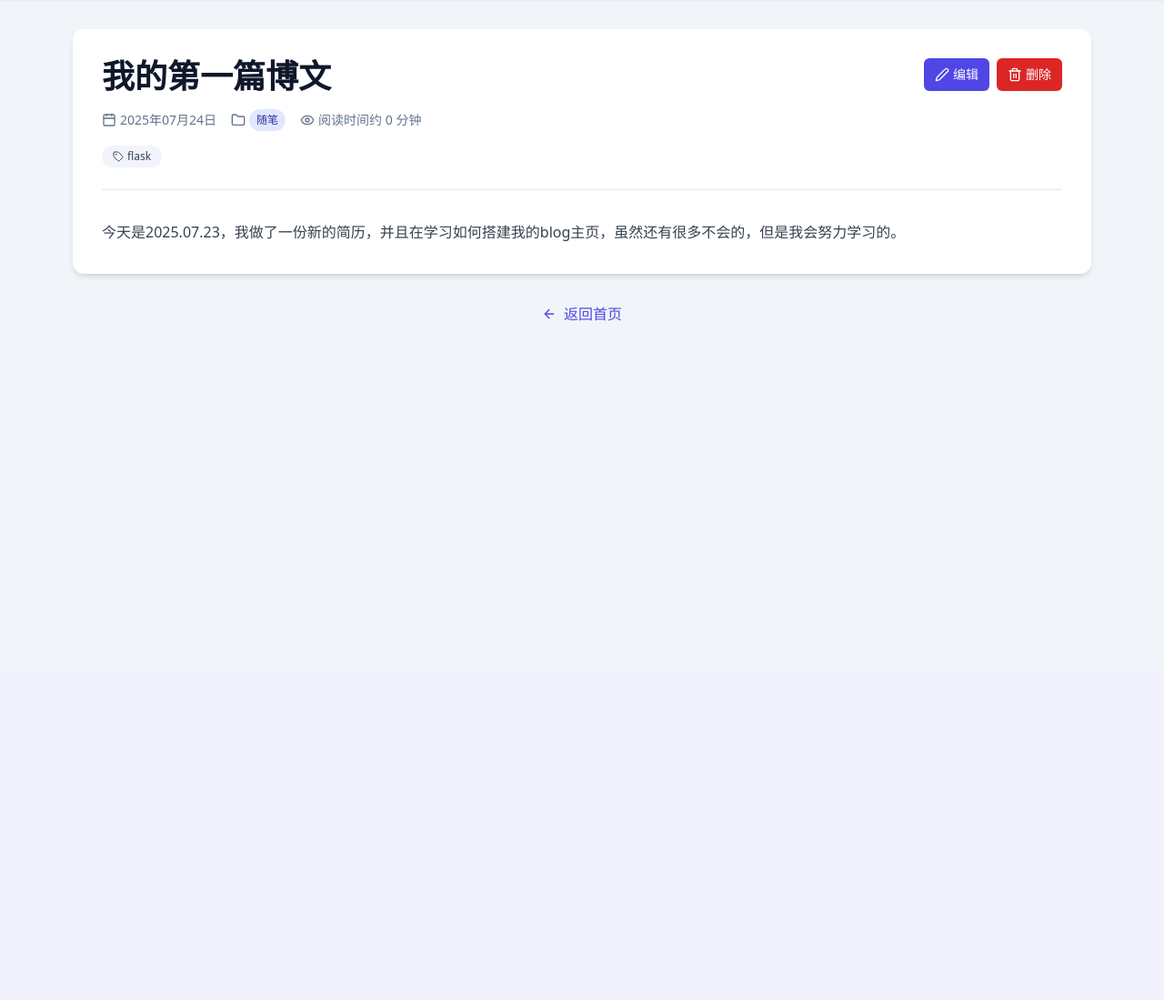
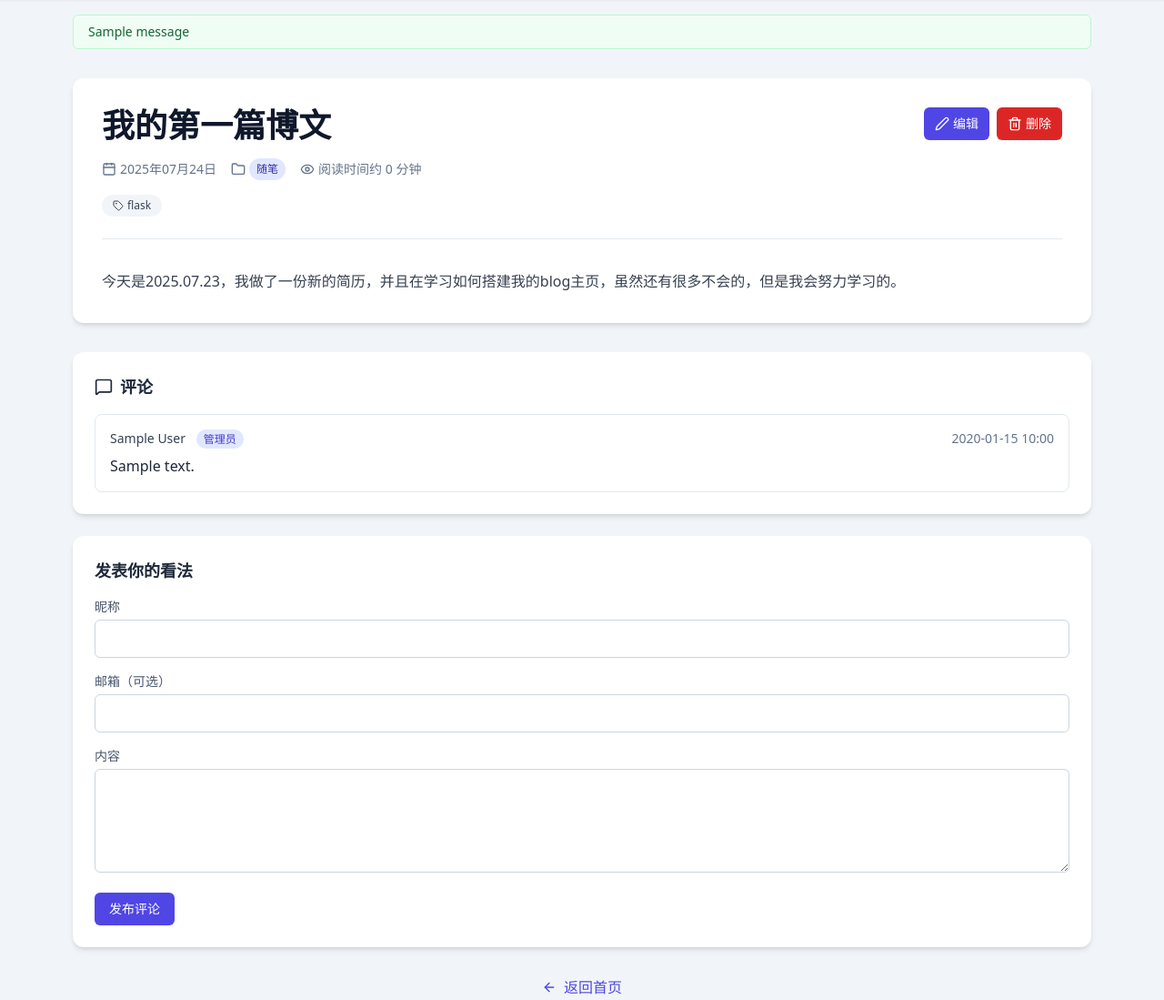
Before and after one commit to tutou2356/flask_blog, a Flask app: page /post/1 in a window 1280 px wide. Shown: the part 64-1163 px from the top of the page at 91% size. Before the commit the page ends 417 px from the top, so only its background shows below. Run offline with Flask 3, Linux system fonts and the light colour scheme; data comes from the database, SQL or seed files in the repository; tables that the repository leaves empty hold one stand-in row (values such as "Sample post"); one stand-in notice (Sample message) is shown; some libraries are stand-ins or nearby versions.

Commit message:
增加了访问记录和评论功能

```diff
--- a/app_blog.py
+++ b/app_blog.py
@@ -21,6 +21,74 @@ app.config['ADMIN_PASSWORD'] = os.getenv('ADMIN_PASSWORD', 'admin123')
 app.config['PERMANENT_SESSION_LIFETIME'] = timedelta(minutes=30)
 
 db = SQLAlchemy(app)
+
+# ---- 新增：访客与评论模型 ----
+class Visit(db.Model):
+    id = db.Column(db.Integer, primary_key=True)
+    path = db.Column(db.String(255), nullable=False)
+    method = db.Column(db.String(10), default='GET')
+    ip = db.Column(db.String(64))
+    user_agent = db.Column(db.Text)
+    referrer = db.Column(db.Text)
+    created_at = db.Column(db.DateTime, default=datetime.utcnow)
+    post_id = db.Column(db.Integer)
+
+    def __repr__(self):
+        return f'<Visit {self.ip} {self.path}>'
+
+class Comment(db.Model):
+    id = db.Column(db.Integer, primary_key=True)
+    post_id = db.Column(db.Integer, db.ForeignKey('post.id'), nullable=False)
+    author_name = db.Column(db.String(80), nullable=False)
+    author_email = db.Column(db.String(120))
+    content = db.Column(db.Text, nullable=False)
+    is_admin = db.Column(db.Boolean, default=False)
+    ip = db.Column(db.String(64))
+    created_at = db.Column(db.DateTime, default=datetime.utcnow)
+
+    def __repr__(self):
+        return f'<Comment {self.author_name} on {self.post_id}>'
+
+# 初始化数据库表（首次请求时）
+@app.before_first_request
+def create_tables():
+    try:
+        db.create_all()
+    except Exception as e:
+        print(f"创建表时出错: {e}")
+
+# 简单的评论限流（内存，进程内）
+last_comment_time_by_ip = {}
+
+# 记录访客访问
+@app.before_request
+def log_visit():
+    try:
+        # 跳过静态资源和管理登录提交等不必要记录
+        path = request.path or '/'
+        if any([
+            path.startswith('/static'),
+            path.startswith('/favicon'),
+            path.startswith('/admin/login') and request.method == 'POST'
+        ]):
+            return
+        ip = request.environ.get('HTTP_X_FORWARDED_FOR', request.environ.get('REMOTE_ADDR', ''))
+        ua = request.user_agent.string if request.user_agent else ''
+        ref = request.referrer
+        post_id = None
+        # 如果是文章详情页，尝试解析 post_id
+        if path.startswith('/post/'):
+            try:
+                post_id = int(path.split('/')[-1])
+            except Exception:
+                post_id = None
+        v = Visit(path=path, method=request.method, ip=ip, user_agent=ua, referrer=ref, post_id=post_id)
+        db.session.add(v)
+        # 不在这里 commit，以减少写入频率；但为简单起见仍 commit
+        db.session.commit()
+    except Exception as e:
+        # 不因日志失败影响主流程
+        print(f"记录访问失败: {e}")
 
 # IP锁定存储 (重启后清空)
 failed_attempts = {}
@@ -141,7 +209,69 @@ def post(id):
         # 降级处理
         html_content = markdown.markdown(post.content)
 
-    return render_template('post.html', post=post, content_html=html_content)
+    comments = Comment.query.filter_by(post_id=post.id).order_by(Comment.created_at.asc()).all()
+    return render_template('post.html', post=post, content_html=html_content, comments=comments)
+
+@app.route('/post/<int:id>/comment', methods=['POST'])
+def add_comment(id):
+    post = Post.query.get_or_404(id)
+    ip = request.environ.get('HTTP_X_FORWARDED_FOR', request.environ.get('REMOTE_ADDR', ''))
+
+    # 简单限流：同一IP 30秒内只允许一次
+    now = datetime.utcnow()
+    last = last_comment_time_by_ip.get(ip)
+    if last and (now - last).total_seconds() < 30:
+        flash('评论过于频繁，请稍后再试。', 'error')
+        return redirect(url_for('post', id=post.id))
+
+    content = (request.form.get('content') or '').strip()
+    if not content:
+        flash('评论内容不能为空。', 'error')
+        return redirect(url_for('post', id=post.id))
+
+    if session.get('admin_logged_in'):
+        author_name = '管理员'
+        author_email = None
+        is_admin = True
+    else:
+        author_name = (request.form.get('name') or '').strip()
+        author_email = (request.form.get('email') or '').strip()
+        is_admin = False
+        if not author_name:
+            flash('昵称不能为空。', 'error')
+            return redirect(url_for('post', id=post.id))
+
+    comment = Comment(
+        post_id=post.id,
+        author_name=author_name,
+        author_email=author_email if not session.get('admin_logged_in') else None,
+        content=content,
+        is_admin=is_admin,
+        ip=ip,
+    )
+    db.session.add(comment)
+    db.session.commit()
+
+    last_comment_time_by_ip[ip] = now
+
+    flash('评论已发布！', 'success')
+    return redirect(url_for('post', id=post.id) + '#comments')
+
+@app.route('/comment/<int:comment_id>/delete', methods=['POST'])
+@admin_required
+def delete_comment(comment_id):
+    c = Comment.query.get_or_404(comment_id)
+    post_id = c.post_id
+    db.session.delete(c)
+    db.session.commit()
+    flash('评论已删除。', 'info')
+    return redirect(url_for('post', id=post_id) + '#comments')
+
+@app.route('/admin/visits')
+@admin_required
+def admin_visits():
+    visits = Visit.query.order_by(Visit.id.desc()).limit(200).all()
+    return render_template('visits.html', visits=visits)
 
 @app.route('/create', methods=('GET', 'POST'))
 @admin_required
--- a/templates/base.html
+++ b/templates/base.html
@@ -217,7 +217,11 @@
                                     <i data-lucide="chevron-down" class="w-3 h-3"></i>
                                 </button>
                                 <!-- 下拉菜单 -->
-                                <div class="absolute right-0 mt-2 w-32 bg-white rounded-md shadow-lg border border-slate-200 opacity-0 invisible group-hover:opacity-100 group-hover:visible transition-all duration-200 z-20">
+                                <div class="absolute right-0 mt-2 w-40 bg-white rounded-md shadow-lg border border-slate-200 opacity-0 invisible group-hover:opacity-100 group-hover:visible transition-all duration-200 z-20">
+                                    <a href="{{ url_for('admin_visits') }}" class="block px-4 py-2 text-sm text-slate-700 hover:bg-slate-50 rounded-md">
+                                        <i data-lucide="bar-chart-3" class="inline-block w-3 h-3 mr-2"></i>
+                                        访问记录
+                                    </a>
                                     <a href="{{ url_for('admin_logout') }}" class="block px-4 py-2 text-sm text-slate-700 hover:bg-slate-50 rounded-md">
                                         <i data-lucide="log-out" class="inline-block w-3 h-3 mr-2"></i>
                                         登出
@@ -236,6 +240,25 @@
             </div>
         </div>
     </nav>
+
+    <!-- 全局消息提示 -->
+    <div class="max-w-6xl mx-auto px-4 mt-4 space-y-2">
+        {% with messages = get_flashed_messages(with_categories=true) %}
+        {% if messages %}
+            {% for category, message in messages %}
+            {% set color = 'bg-indigo-50 text-indigo-800 border-indigo-200' %}
+            {% if category == 'error' %}
+                {% set color = 'bg-red-50 text-red-800 border-red-200' %}
+            {% elif category == 'success' %}
+                {% set color = 'bg-green-50 text-green-800 border-green-200' %}
+            {% elif category == 'info' %}
+                {% set color = 'bg-blue-50 text-blue-800 border-blue-200' %}
+            {% endif %}
+            <div class="border rounded-md px-4 py-2 text-sm {{ color }}">{{ message }}</div>
+            {% endfor %}
+        {% endif %}
+        {% endwith %}
+    </div>
 
     <!-- 检查是否有 content block，如果有就使用单列布局 -->
     {% if self.content() %}
--- a/templates/post.html
+++ b/templates/post.html
@@ -65,6 +65,64 @@
         </div>
     </article>
 
+    <!-- 评论区域 -->
+    <section id="comments" class="mt-8">
+        <div class="bg-white p-6 rounded-xl shadow-md">
+            <h3 class="text-lg font-bold text-slate-800 flex items-center">
+                <i data-lucide="message-square" class="w-5 h-5 mr-2"></i>
+                评论
+            </h3>
+            {% if comments %}
+            <ul class="space-y-4 mt-4">
+                {% for c in comments %}
+                <li class="border border-slate-200 rounded-lg p-4">
+                    <div class="flex items-center justify-between text-sm text-slate-500">
+                        <div>
+                            <span class="font-medium text-slate-700">{{ c.author_name }}</span>
+                            {% if c.is_admin %}
+                            <span class="ml-2 text-xs bg-indigo-100 text-indigo-700 px-2 py-0.5 rounded-full">管理员</span>
+                            {% endif %}
+                        </div>
+                        <span>{{ c.created_at.strftime('%Y-%m-%d %H:%M') if c.created_at else '' }}</span>
+                    </div>
+                    <div class="mt-2 text-slate-800 whitespace-pre-wrap">{{ c.content | e }}</div>
+                    {% if session.admin_logged_in %}
+                    <form method="post" action="{{ url_for('delete_comment', comment_id=c.id) }}" class="mt-2 text-right" onsubmit="return confirm('确定删除此评论？');">
+                        <button type="submit" class="text-red-600 hover:text-red-800 text-xs">删除</button>
+                    </form>
+                    {% endif %}
+                </li>
+                {% endfor %}
+            </ul>
+            {% else %}
+            <p class="text-sm text-slate-500 mt-4">还没有评论，快来抢沙发吧～</p>
+            {% endif %}
+        </div>
+
+        <div class="bg-white p-6 rounded-xl shadow-md mt-6">
+            <h3 class="text-lg font-bold text-slate-800 mb-4">发表你的看法</h3>
+            <form method="post" action="{{ url_for('add_comment', id=post.id) }}" class="space-y-4">
+                {% if session.admin_logged_in %}
+                <div class="text-sm text-slate-500">已登录为管理员，将以“管理员”身份发布。</div>
+                {% else %}
+                <div>
+                    <label class="block text-sm text-slate-600 mb-1">昵称</label>
+                    <input name="name" required class="w-full border border-slate-300 rounded-md px-3 py-2 focus:outline-none focus:ring-2 focus:ring-indigo-500">
+                </div>
+                <div>
+                    <label class="block text-sm text-slate-600 mb-1">邮箱（可选）</label>
+                    <input name="email" type="email" class="w-full border border-slate-300 rounded-md px-3 py-2 focus:outline-none focus:ring-2 focus:ring-indigo-500">
+                </div>
+                {% endif %}
+                <div>
+                    <label class="block text-sm text-slate-600 mb-1">内容</label>
+                    <textarea name="content" rows="4" required class="w-full border border-slate-300 rounded-md px-3 py-2 focus:outline-none focus:ring-2 focus:ring-indigo-500"></textarea>
+                </div>
+                <button type="submit" class="bg-indigo-600 text-white px-4 py-2 rounded-md hover:bg-indigo-700 transition text-sm">发布评论</button>
+            </form>
+        </div>
+    </section>
+
     <!-- 返回按钮 -->
     <div class="mt-8 text-center">
         <a href="{{ url_for('index') }}"
```
Also changed, not shown: templates/visits.html (added, +52 -0 lines).
